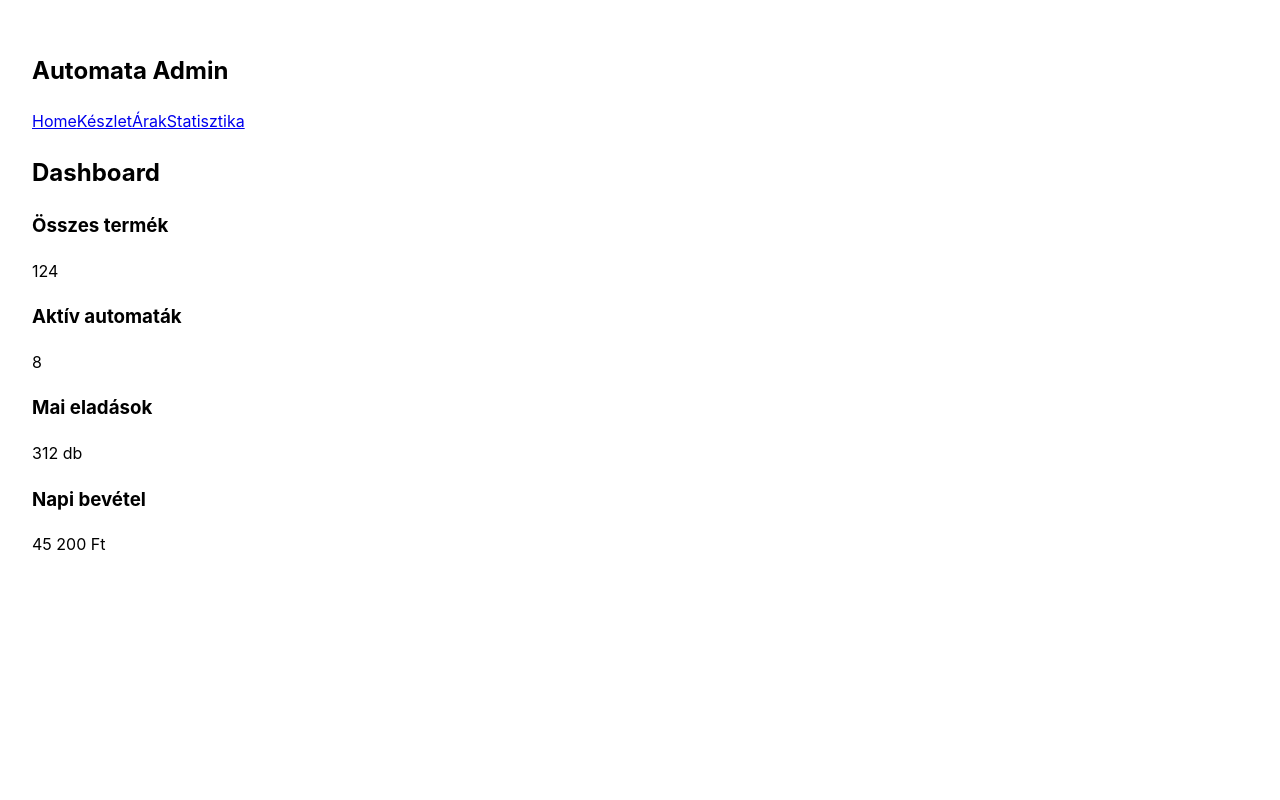
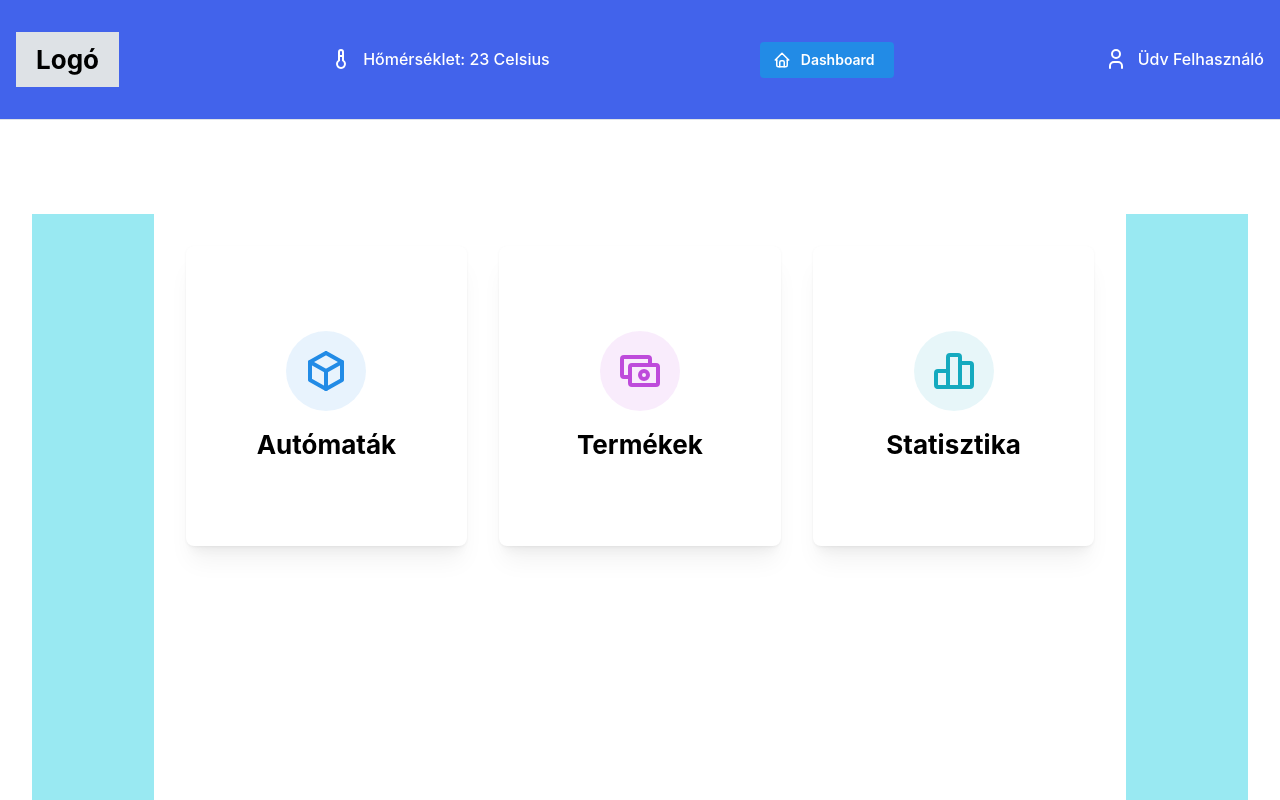
Before and after one commit to Gabeszko/SnackTrack, a React (Vite) app: page / in a window 1280 px wide. Shown: the top 800 px of the page. Built offline with nearby package versions, Linux system fonts and the light colour scheme.

Commit message:
Almost done with Machines

```diff
--- a/src/App.tsx
+++ b/src/App.tsx
@@ -1,12 +1,14 @@
 import { Routes, Route } from 'react-router-dom'
 import Navbar from './components/NavbarComponent.tsx'
 import Home from './pages/Home'
-import Refill from './pages/Refill'
-import Inventory from './pages/Inventory'
-import Pricing from './pages/Pricing'
-import Stats from './pages/Stats'
+//import Refill from './pages/Refill'
+import Machines from './pages/Machines.tsx'
+import SelectedMachineView from './components/MachineDashboard/SelectedMachineViewComponent.tsx'
+import Products from './pages/Products.tsx'
+import Statistics from './pages/Statistics.tsx'
 
 function App() {
+//            <Route path="/refill" element={<Refill />} />
 
   return (
     <div style={{ padding: '2rem' }}>
@@ -15,10 +17,10 @@ function App() {
         <main className="p-4">
           <Routes>
             <Route path="/" element={<Home />} />
-            <Route path="/refill" element={<Refill />} />
-            <Route path="/inventory" element={<Inventory />} />
-            <Route path="/pricing" element={<Pricing />} />
-            <Route path="/stats" element={<Stats />} />
+            <Route path="/machines" element={<Machines />} />
+            <Route path="/machines/:id" element={<SelectedMachineView />} />
+            <Route path="/products" element={<Products />} />
+            <Route path="/statistics" element={<Statistics />} />
           </Routes>
         </main>
       </>
--- a/src/components/MachineDashboard/MachineDashboardComponent.tsx
+++ b/src/components/MachineDashboard/MachineDashboardComponent.tsx
@@ -1,18 +1,13 @@
 //import { useEffect, useState } from 'react';
 //import axios from 'axios';
-//import SlotEditor/*, { Slot, Product }*/ from './SlotEditorComponent';
-//import { Card, Group, Stack, Text, Title } from '@mantine/core';
 import NewMachineForm from './NewMachineFormComponent';
 import MachineList from './MachineListComponent';
-//import { MachineType } from '../types'
-
 
 function MachineDashboard() {
   return (
     <div style={{ padding: '2rem' }}>
       <NewMachineForm></NewMachineForm>
       <MachineList></MachineList>
-
     </div>
   );
 }
--- a/src/components/MachineDashboard/MachineListComponent.tsx
+++ b/src/components/MachineDashboard/MachineListComponent.tsx
@@ -8,7 +8,7 @@ import SelectedMachineView from './SelectedMachineViewComponent';
 //Egyelőre ezt a machine type-ot használja
 export interface Slot {
     slotCode: string;
-    product: { //Populate-olni kéne aztmondjátok?
+    product: { //Populate-olni kéne aztmondjátok? De amúgy populate-olva van
       _id: string;
       name: string;
       category: string;
--- a/src/components/MachineDashboard/SelectedMachineViewComponent.tsx
+++ b/src/components/MachineDashboard/SelectedMachineViewComponent.tsx
@@ -1,4 +1,6 @@
-import { Grid, Paper, Badge, Text, Group, Center } from '@mantine/core';
+import { useParams } from 'react-router-dom';
+import { useEffect, useState } from 'react';
+import axios from 'axios';import { Grid, Paper, Badge, Text, Group, Center } from '@mantine/core';
 import SlotEditor, { Slot } from './SlotEditorComponent';
 
 interface MatrixSlotGridProps {
@@ -11,7 +13,16 @@ interface MatrixSlotGridProps {
 
 const SelectedMachineView = ({ machineId, slots, rows, cols, onSave }: MatrixSlotGridProps) => {
   const letters = 'ABCDEFGHIJKLMNOPQRSTUVWXYZ';
+  const { id } = useParams();
+  const [machine, setMachine] = useState(null);
 
+  useEffect(() => {
+    axios.get(`/api/machines/${id}`).then(res => {
+      setMachine(res.data);
+    });
+  }, [id]);
+
+  if (!machine) return <div>Betöltés...</div>;
   const getSlotByCode = (code: string): Slot | undefined =>
     slots.find((s) => s.slotCode === code);
 
--- /dev/null
+++ b/src/components/MenuDashboard/MenuDashboardComponent.tsx
@@ -0,0 +1,83 @@
+//import { useState } from 'react';
+import {
+  AppShell,
+//  Header,
+//  Group,
+//  Text,
+  Box,
+  SimpleGrid,
+  Paper,
+  Title,
+  UnstyledButton,
+  ThemeIcon,
+  Flex
+} from '@mantine/core';
+import { IconCash, IconChartBar, IconBox } from '@tabler/icons-react';
+
+/**
+        <Link to="/" className="hover:underline gap-2">Home</Link>
+        <Link to="/inventory" className="hover:underline">Készlet</Link>
+        <Link to="/pricing" className="hover:underline">Árak</Link>
+        <Link to="/stats" className="hover:underline">Statisztika</Link>
+ */
+
+const MenuDashboard: React.FC = () => {
+  const menuItems = [
+    { title: 'Autómaták', icon: <IconBox size={48} />, color: 'blue', path: '/machines' },
+    { title: 'Termékek', icon: <IconCash size={48} />, color: 'grape', path: '/products' },
+    { title: 'Statisztika', icon: <IconChartBar size={48} />, color: 'cyan', path: '/statistics' },
+  ];
+
+  return (
+    <AppShell
+      header={{ height: '15%' }}
+      padding={0}
+    >
+      <AppShell.Main>
+        <Flex style={{ minHeight: 'calc(100vh - 80px)' }}>
+          {/* Bal oldali kék sáv */}
+          <Box w="10%" bg="cyan.2" />
+
+          {/* Középső tartalom */}
+          <Box flex={1} py="xl" px="xl" bg="white">
+            <SimpleGrid cols={{ base: 1, sm: 3 }} spacing="xl">
+              {menuItems.map((item) => (
+                <UnstyledButton key={item.title} component="a" href={item.path}>
+                  <Paper
+                    shadow="md"
+                    radius="md"
+                    p={40}
+                    h={300}
+                    ta="center"
+                    display="flex"
+                    style={{
+                      flexDirection: 'column',
+                      justifyContent: 'center',
+                      alignItems: 'center',
+                      transition: 'transform 0.2s, box-shadow 0.2s',
+                      cursor: 'pointer',
+                      '&:hover': {
+                        transform: 'translateY(-5px)',
+                        boxShadow: '0 10px 20px rgba(0,0,0,0.2)'
+                      }
+                    }}
+                  >
+                    <ThemeIcon size={80} radius={40} color={item.color} variant="light" mb="md">
+                      {item.icon}
+                    </ThemeIcon>
+                    <Title order={2}>{item.title}</Title>
+                  </Paper>
+                </UnstyledButton>
+              ))}
+            </SimpleGrid>
+          </Box>
+
+          {/* Jobb oldali kék sáv */}
+          <Box w="10%" bg="cyan.2" />
+        </Flex>
+      </AppShell.Main>
+    </AppShell>
+  );
+};
+
+export default MenuDashboard;
--- a/src/components/NavbarComponent.tsx
+++ b/src/components/NavbarComponent.tsx
@@ -1,4 +1,20 @@
 import { Link } from 'react-router-dom'
+import { useState } from 'react';
+import {
+  AppShell,
+  Group,
+  Text,
+  Box,
+  Title,
+  Button,
+/*  Header,
+  SimpleGrid,
+  Paper,
+  UnstyledButton,
+  ThemeIcon,
+  Flex*/
+} from '@mantine/core';
+import { IconTemperature, IconUser, IconHome/*, IconCash, IconChartBar, IconBox*/ } from '@tabler/icons-react';
 
 /*type NavbarProps = {
   username: string
@@ -12,18 +28,61 @@ const Navbar: React.FC<NavbarProps> = ({ username }) => {
   )
 }*/
 
-const Navbar: React.FC = () => {
-  return (
-    <nav className="bg-primary-500 text-white p-4 flex justify-between items-center shadow-md">
-      <h1 className="text-xl font-bold">Automata Admin</h1>
-      <div className="space-x-4">
-
+/**
         <Link to="/" className="hover:underline gap-2">Home</Link>
         <Link to="/inventory" className="hover:underline">Készlet</Link>
         <Link to="/pricing" className="hover:underline">Árak</Link>
         <Link to="/stats" className="hover:underline">Statisztika</Link>
+*/
 
-      </div>
+/**
+  const menuItems = [
+    { title: 'Autómaták', icon: <IconBox size={48} />, color: 'blue', path: '/machines' },
+
+ */
+
+const Navbar: React.FC = () => {
+
+  const [temperature] = useState(23); // Ezt majd valós adattal helyettesíteni kell
+  const [user] = useState("Felhasználó") // Ezt is
+
+  return (
+    <nav className="bg-primary-500 text-white p-4 flex justify-between items-center shadow-md">
+      <AppShell
+      header={{ height: 80 }}
+      padding={0}
+      >
+      <AppShell.Header bg="indigo.7" c="white">
+        <Group h="100%" px="md" justify="space-between">
+          <Box py={10} px={20} bg="gray.3" c="black">
+            <Title order={2}>Logó</Title>
+          </Box>
+
+          <Group>
+            <Group gap="xs">
+              <IconTemperature size={24} />
+              <Text fw={500}>Hőmérséklet: {temperature} Celsius</Text>
+            </Group>
+          </Group>
+
+          <Group gap="xs">
+            <Button
+              component={Link}
+              to="/"
+              leftSection={<IconHome size={18} />}
+            >
+              Dashboard
+            </Button>
+          </Group>
+
+          <Group gap="xs">
+            <IconUser size={24} />
+            <Text fw={500}>Üdv {user}</Text>
+          </Group>
+        </Group>
+      </AppShell.Header>
+
+    </AppShell>
     </nav>
   )
 }
--- a/src/pages/Home.tsx
+++ b/src/pages/Home.tsx
@@ -1,26 +1,10 @@
+import MenuDashboard from '../components/MenuDashboard/MenuDashboardComponent'
+
 const Home: React.FC = () => {
-  const stats = [
-    { title: 'Összes termék', value: 124, color: 'bg-primary-200' },
-    { title: 'Aktív automaták', value: 8, color: 'bg-primary-300' },
-    { title: 'Mai eladások', value: '312 db', color: 'bg-primary-400' },
-    { title: 'Napi bevétel', value: '45 200 Ft', color: 'bg-primary-500' },
-  ]
 
   return (
     <div>
-      <h2 className="text-3xl font-bold text-primary-400 mb-6">Dashboard</h2>
-
-      <div className="grid grid-cols-1 sm:grid-cols-2 lg:grid-cols-4 gap-6">
-        {stats.map((stat, index) => (
-          <div
-            key={index}
-            className={`rounded-2xl p-6 shadow-md text-white ${stat.color} transition-transform hover:scale-[1.02]`}
-          >
-            <h3 className="text-lg font-semibold">{stat.title}</h3>
-            <p className="text-2xl font-bold mt-2">{stat.value}</p>
-          </div>
-        ))}
-      </div>
+      <MenuDashboard></MenuDashboard>
     </div>
   )
 }
--- a/src/pages/Inventory.tsx
+++ b/src/pages/Machines.tsx
@@ -5,7 +5,7 @@ const Inventory: React.FC = () => {
       <div>
         <h2 className="text-2xl font-semibold text-primary-400">Készletkezelés</h2>
         <p className="mt-2 text-gray-700">
-          Itt fogod tudni nyilvántartani az automaták készletét, hozzáadni vagy szerkeszteni a termékeket.
+          Itt tudod nyilvántartani az automaták készletét, hozzáadni vagy szerkeszteni a termékeket.
         </p>
 
         <MachineComponent></MachineComponent>
```
Also changed, not shown: src/components/RefillComponent.tsx (deleted), src/pages/Products.tsx (renamed from src/pages/Pricing.tsx), src/pages/Statistics.tsx (renamed from src/pages/Stats.tsx).
